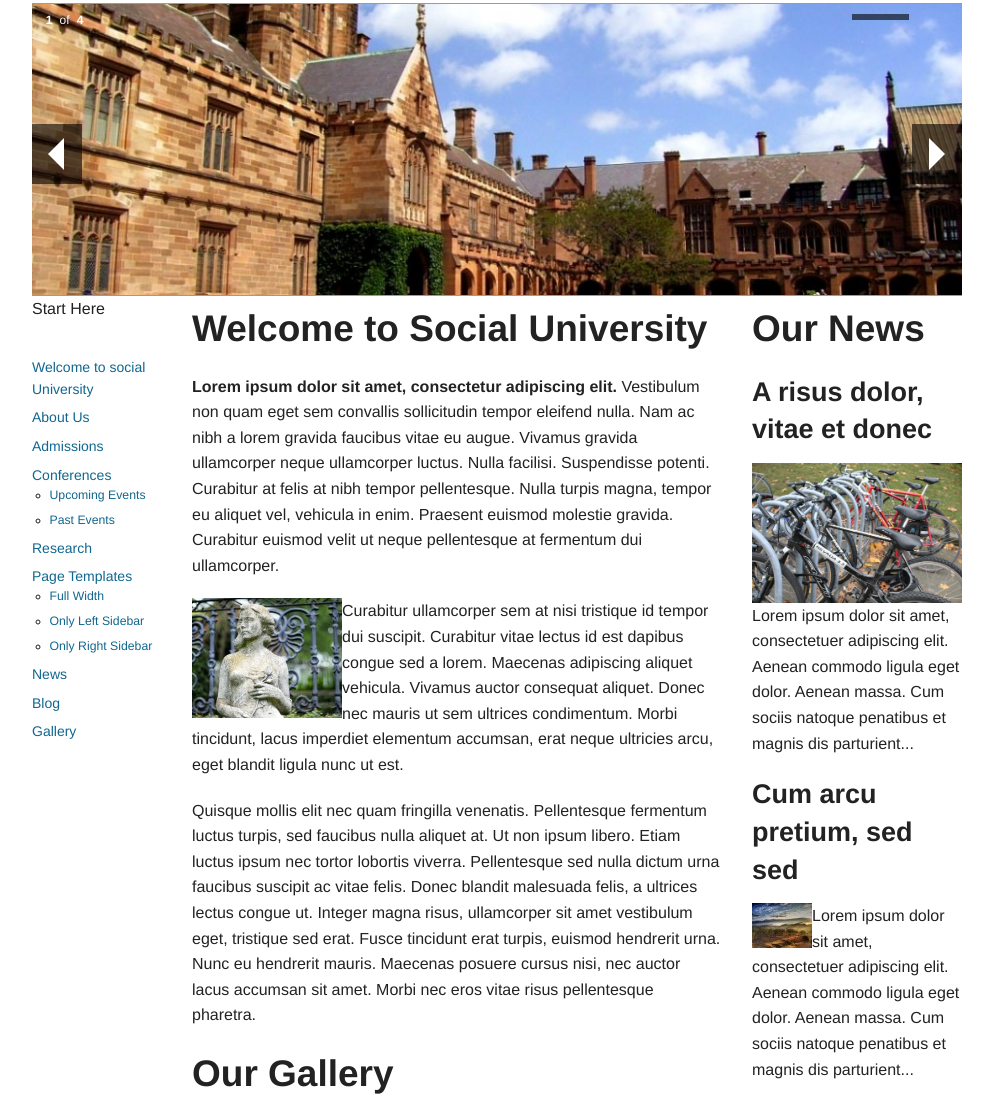
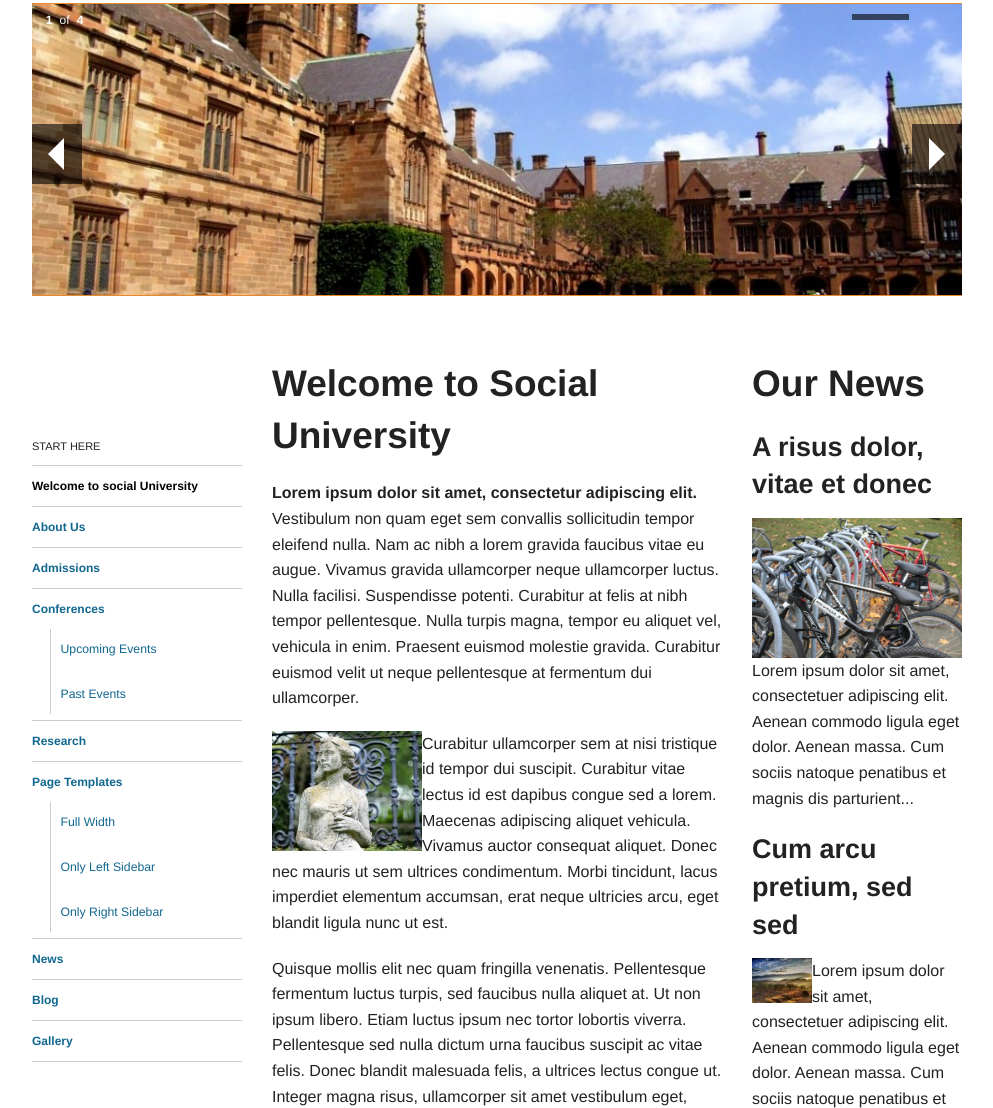
Before and after one commit to adelaossa/academia-1, a plain HTML site: page index.html in a window 1280 px wide. Shown: the part 160-1268 px from the top of the page, without its empty margins (143-1136 px from the left). Drawn offline with Linux system fonts and the light colour scheme.

Commit message:
Sections CSS

```diff
--- a/css/screen.css
+++ b/css/screen.css
@@ -97,8 +97,62 @@ header h1 a{
 .slideshow-wrapper{
 	border-bottom: 1px solid #E78931;
 	border-top: 1px solid #E78931;
+	margin-bottom: 55px;
 }
 
 .orbit-bullets{
 	display: none;
 }
+
+#sections{
+	margin-top: 75px;
+}
+
+#sections h2{
+	display: none;
+}
+
+#sections p{
+	border-bottom: 1px solid #CCC;
+	font-size: 11px;
+	height: 40px;
+	line-height: 40px;
+	margin: 0;
+	text-transform: uppercase;
+}
+
+#sections > ul{
+	margin: 0;
+	padding: 0;
+}
+
+#sections > ul > li{
+	border-bottom: 1px solid #CCC;
+
+	margin: 0;
+	padding: 0;
+}
+
+#sections > ul > li > a{
+	font-size: 12px;
+	font-weight: bold;
+	line-height: 40px;
+}
+
+#sections > ul > li > ul{
+	 border-left: 1px solid #CCC;
+	 padding-left: 10px;
+}
+
+#sections > ul > li > ul li{
+	line-height: 40px;
+	list-style-type: none;
+}
+
+#sections > ul > li > ul li a{
+	font-weight: normal;
+}
+
+#sections a.active{
+	color: black;
+}
--- a/index.html
+++ b/index.html
@@ -107,9 +107,11 @@
   </div>
 
   <div class="row">
-    <div class="large-2 columns">
+
+    <div class="large-3 columns">
+      <div id="sections">
+        <h2>Sections</h2>
         <p>Start Here</p>
-      <div>
         <ul class="side-nav">
           <li><a href="#" class="active">Welcome to social University</a></li>
           <li><a href="#">About Us</a></li>
@@ -134,8 +136,9 @@
         </ul>
       </div>
     </div>
-    <div class="large-7 columns">
-      <section>
+
+    <div class="large-6 columns">
+      <section id="main">
         <h2>Welcome to Social University</h2>
         <p><strong>Lorem ipsum dolor sit amet, consectetur adipiscing elit.</strong> Vestibulum non quam eget sem convallis sollicitudin tempor eleifend nulla. Nam ac nibh a lorem gravida faucibus vitae eu augue. Vivamus gravida ullamcorper neque ullamcorper luctus. Nulla facilisi. Suspendisse potenti. Curabitur at felis at nibh tempor pellentesque. Nulla turpis magna, tempor eu aliquet vel, vehicula in enim. Praesent euismod molestie gravida. Curabitur euismod velit ut neque pellentesque at fermentum dui ullamcorper.</p>
         <p><img src="img/3605071898_ee5f235d6b_b-150x120.jpg" alt="" class="left"> Curabitur ullamcorper sem at nisi tristique id tempor dui suscipit. Curabitur vitae lectus id est dapibus congue sed a lorem. Maecenas adipiscing aliquet vehicula. Vivamus auctor consequat aliquet. Donec nec mauris ut sem ultrices condimentum. Morbi tincidunt, lacus imperdiet elementum accumsan, erat neque ultricies arcu, eget blandit ligula nunc ut est.</p>
@@ -154,6 +157,7 @@
       </section>
     </div>
     <div class="large-3 columns">
+      <aside>
         <h2>Our News</h2>
         <article>
           <h3>A risus dolor, vitae et donec</h3>
@@ -163,6 +167,7 @@
           <h3>Cum arcu pretium, sed sed</h3>
           <p><img src="img/toscana-60x45.jpg" alt="" class="left"> Lorem ipsum dolor sit amet, consectetuer adipiscing elit. Aenean commodo ligula eget dolor. Aenean massa. Cum sociis natoque penatibus et magnis dis parturient...</p>
         </article>
+      </aside>
     </div>
   </div>
 
```
Lines whose indentation alone changed are shown as unchanged.
